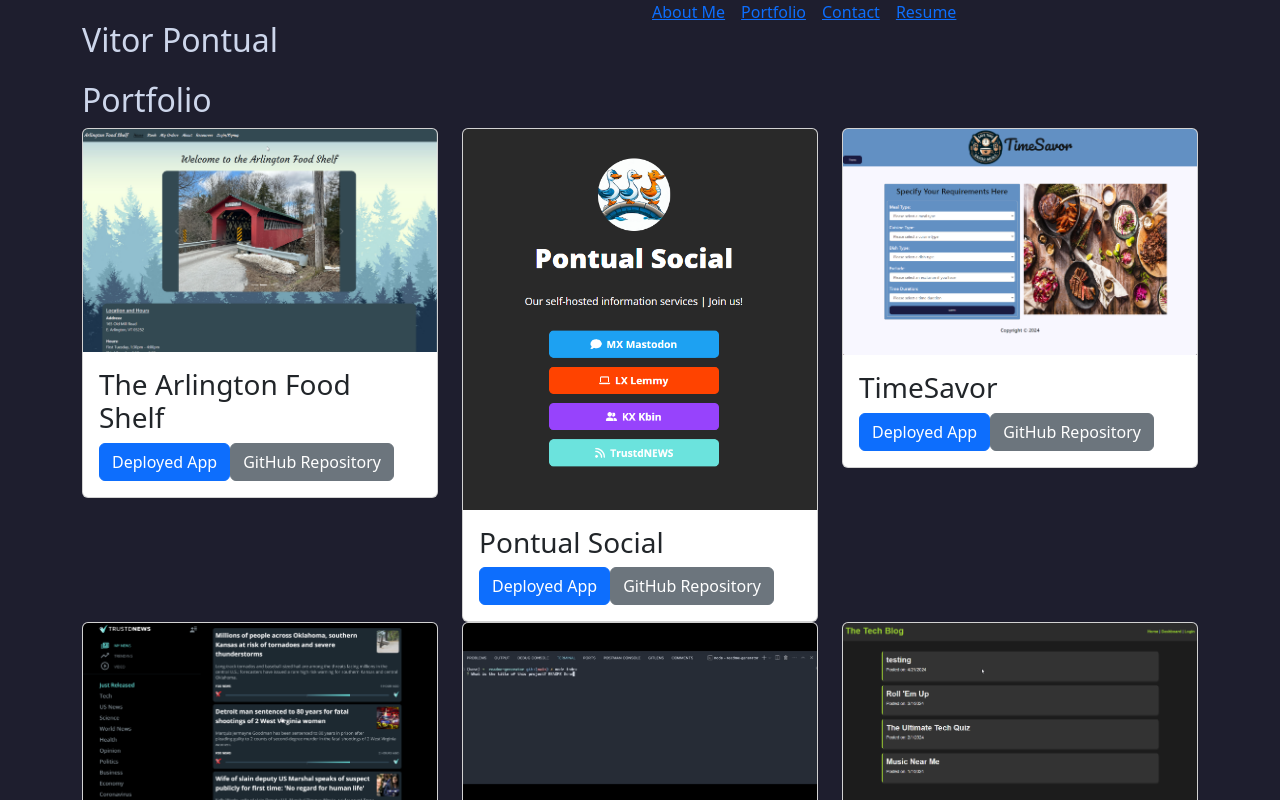
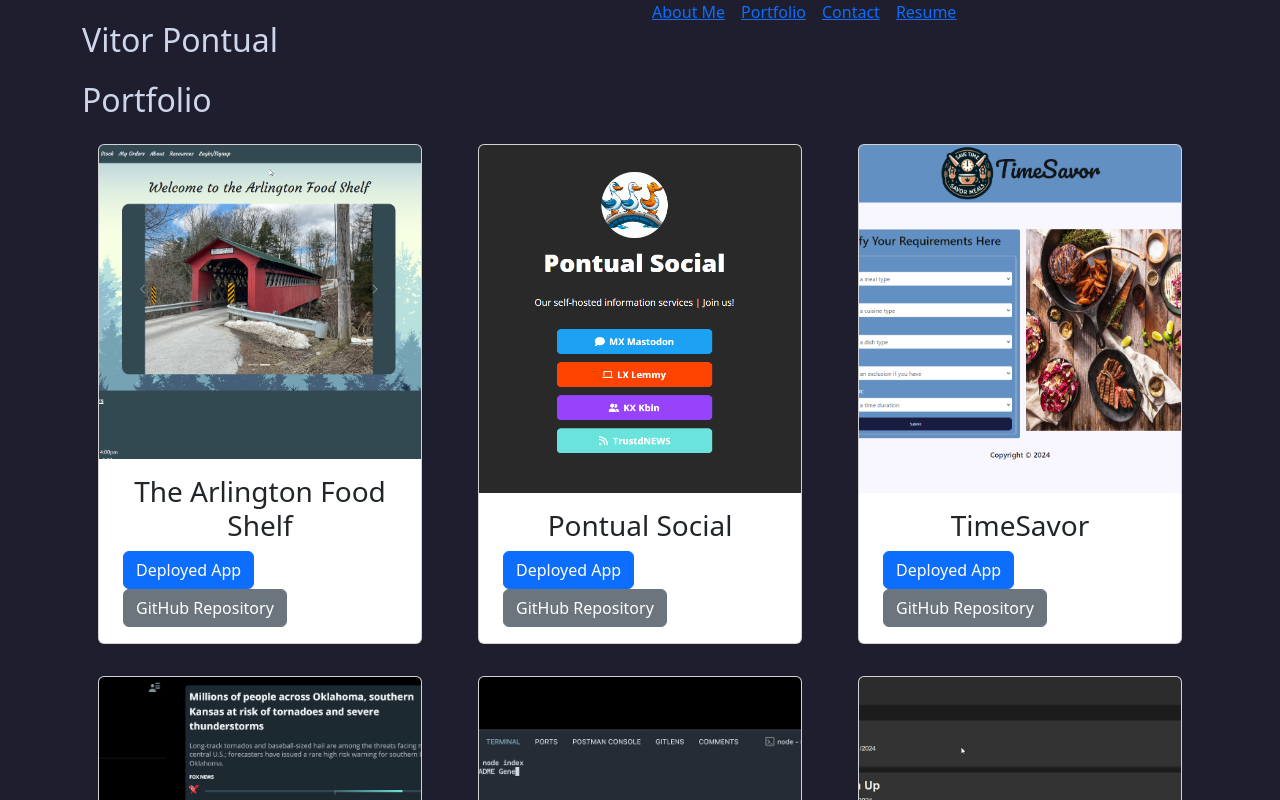
Before and after one commit to vpontual/react-portfolio, a React (Vite) app in the folder client/: page /portfolio in a window 1280 px wide. Shown: the top 800 px of the page. Built offline with nearby package versions, Linux system fonts and the light colour scheme.

Commit message:
further updated project card layout

```diff
--- a/client/src/components/Portfolio/Project/Project.jsx
+++ b/client/src/components/Portfolio/Project/Project.jsx
@@ -19,23 +19,49 @@
 
   return (
     <div className="col-12 col-md-6 col-lg-4">
-      <div className="card padding">
+      <div
+        className="card padding"
+        style={{
+          height: "500px",
+          display: "flex",
+          flexDirection: "column",
+          borderRadius: "var(--bs-card-border-radius)",
+          padding: 0,
+          margin: "1rem",
+        }}
+      >
         {projectImage && (
           <img
             src={projectImage}
             alt={title}
             className="card-img-top"
-            style={{ width: "100%" }}
+            style={{
+              height: "400px",
+              objectFit: "cover",
+              width: "100%",
+            }}
           />
         )}
-        <div className="card-body">
-          <h3 className="card-title">{title}</h3>
-          <a href={deployedLink} className="btn btn-primary">
-            Deployed App
-          </a>
-          <a href={githubLink} className="btn btn-secondary">
-            GitHub Repository
-          </a>
+        <div
+          className="card-body"
+          style={{
+            flex: "1",
+            display: "flex",
+            flexDirection: "column",
+            padding: "var(--bs-card-spacer-y) var(--bs-card-spacer-x)",
+          }}
+        >
+          <h3 className="card-title text-center" style={{ marginTop: "0" }}>
+            {title}
+          </h3>
+          <div className="mx-auto" style={{ marginTop: "auto" }}>
+            <a href={deployedLink} className="btn btn-primary mx-2">
+              Deployed App
+            </a>
+            <a href={githubLink} className="btn btn-secondary mx-2">
+              GitHub Repository
+            </a>
+          </div>
         </div>
       </div>
     </div>
--- a/client/src/components/Portfolio/Project/Project.module.css
+++ b/client/src/components/Portfolio/Project/Project.module.css
@@ -0,0 +1,24 @@
+.card {
+  height: 500px;
+  display: flex;
+  flex-direction: column;
+}
+
+.card-img-top {
+  height: 200px;
+  object-fit: cover;
+}
+
+.card-body {
+  flex: 1;
+  display: flex;
+  flex-direction: column;
+}
+
+.card-body h3 {
+  margin-top: 0;
+}
+
+.card-body a {
+  margin-top: auto;
+}
```
